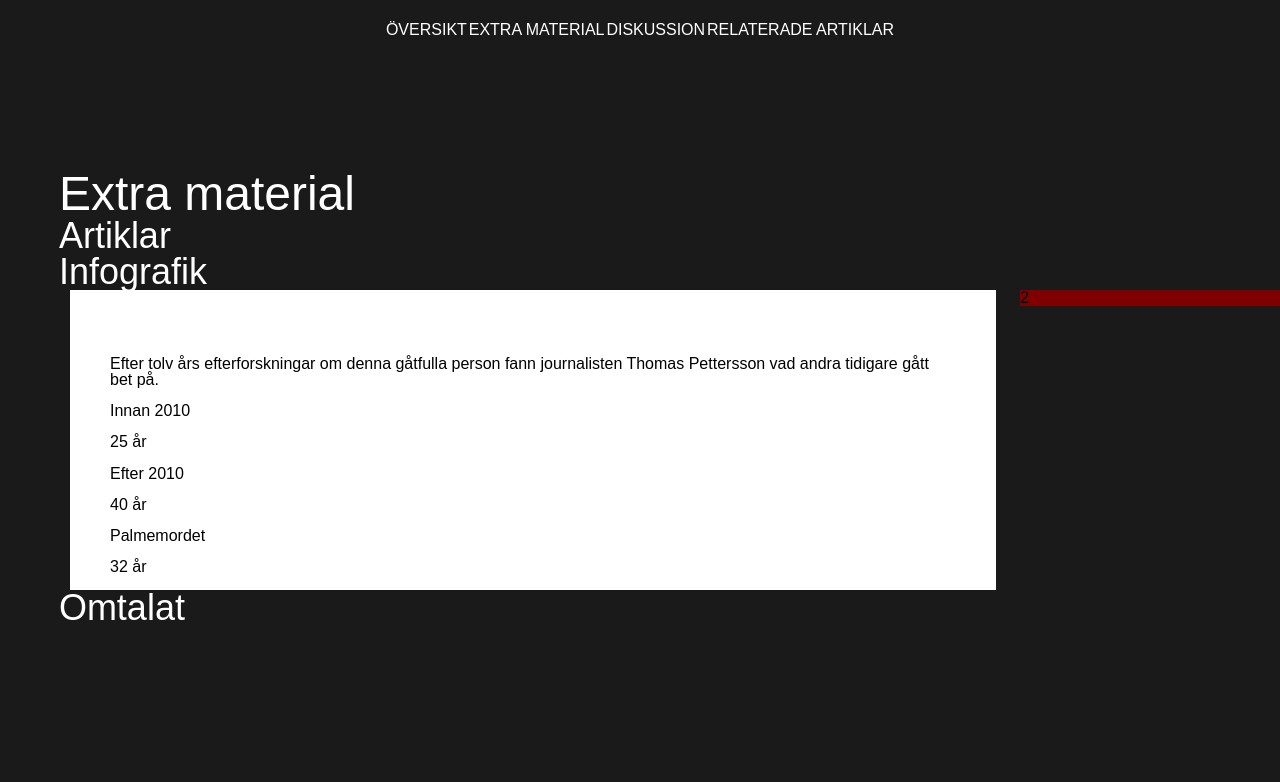
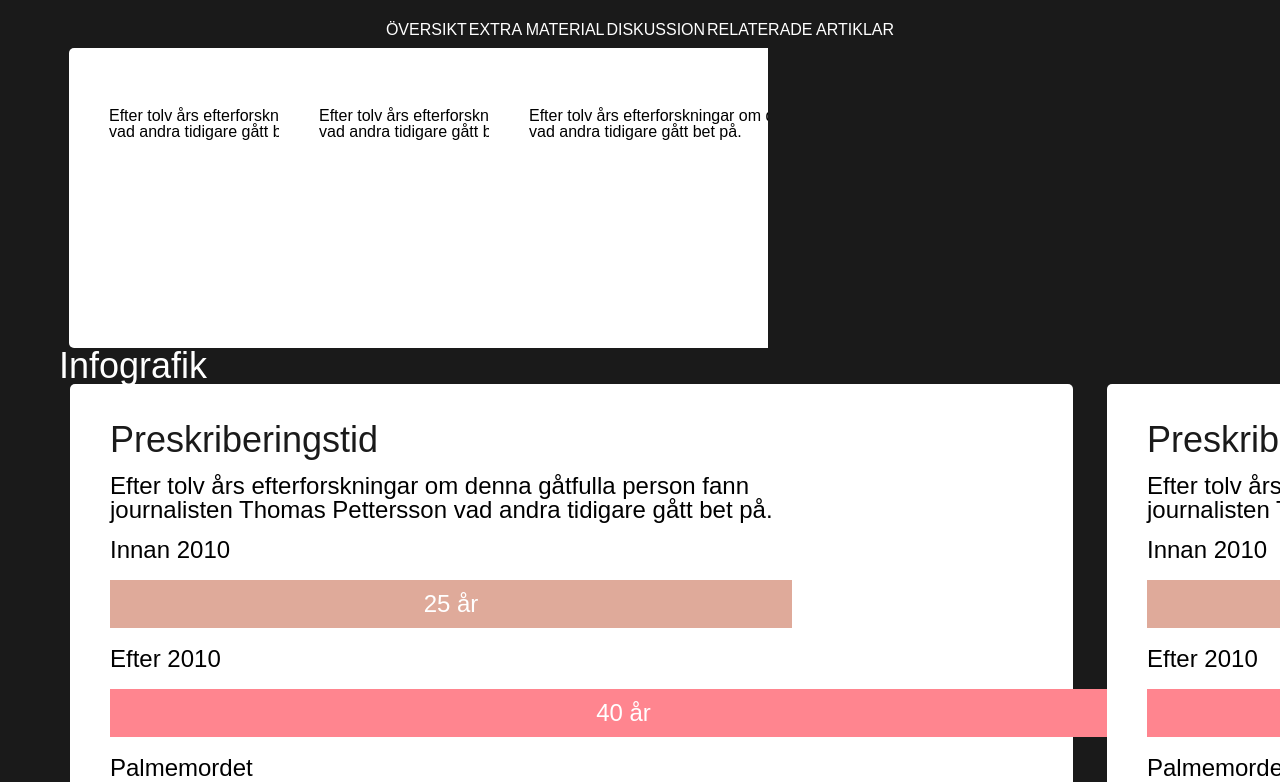
Before and after one commit to besv16/Filter, a React (Create React App) app in the folder frontend/: page / in a window 1280 px wide. Shown: the part 738-1520 px from the top of the page. Built offline with nearby package versions, Linux system fonts and the light colour scheme.

Commit message:
Styling fixes, Making the SimpleSlider more dynamic etc

```diff
--- a/frontend/src/App.css
+++ b/frontend/src/App.css
@@ -4,6 +4,10 @@ h1 {
 
 h2 {
   font-size: 36px;
+}
+
+h3 {
+  font-size: 24px;
 }
 
 .App {
--- a/frontend/src/components/Extra/index.css
+++ b/frontend/src/components/Extra/index.css
@@ -1,9 +1,13 @@
 .Extra {
   width: 100%;
   height: 100vh;
-  /* background-color: hotpink; */
+  padding-top: 8vh;
   transition: 1s ease-in;
   display: flex;
   flex-direction: column;
   justify-content: center;
 }
+
+.Extra h1 {
+  height: 13vh;
+}
--- a/frontend/src/components/Extra/index.js
+++ b/frontend/src/components/Extra/index.js
@@ -9,10 +9,11 @@ class Extra extends React.Component {
         <h1>Extra material</h1>
         <div>
           <h2>Artiklar</h2>
+          <SimpleSlider name="Articles" sliderClassName="sliderContainer0" slidesToShow="3" slidesToScroll="1"/>
         </div>
         <div>
           <h2>Infografik</h2>
-          <SimpleSlider/>
+          <SimpleSlider name="Infographic" sliderClassName="sliderContainer1" slidesToShow="1.1" slidesToScroll="1"/>
         </div>
         <div>
           <h2>Omtalat</h2>
--- a/frontend/src/components/SimpleSlider/index.css
+++ b/frontend/src/components/SimpleSlider/index.css
@@ -1,15 +1,75 @@
-.sliderContainer {
+.sliderContainer0 {
+  width: 60%;
+}
+
+.sliderContainer1 {
   width: 100%;
 }
 
-.slider1 {
+.slider0 {
   width: 89%;
   height: 300px;
   padding: 0px 40px;
   display: flex;
   flex-direction: column;
-  justify-content: space-evenly;
+  justify-content: flex-start;
   background-color: #fff;
+  border-radius: 5px;
+}
+
+.slider1 {
+  width: 89%;
+  height: 541px;
+  padding: 0px 40px;
+  display: flex;
+  flex-direction: column;
+  justify-content: flex-start;
+  background-color: #fff;
+  border-radius: 5px;
+}
+
+.slider1 div {
+  font-size: 24px;
+}
+
+.dataRow1 {
+  width: 682px;
+  height: 48px;
+  background-color: #DFAA9A;
+  color: #fff;
+    display: flex;
+    flex-direction: row;
+    justify-content: center;
+    align-items: center;
+}
+
+.dataRow2 {
+  width: 1027px;
+  height: 48px;
+  background-color: #FF858F;
+  color: #fff;
+    display: flex;
+    flex-direction: row;
+    justify-content: center;
+    align-items: center;
+}
+
+.dataRow3 {
+  width: 851px;
+  height: 48px;
+  background-color: #979797;
+  color: #fff;
+
+    display: flex;
+    flex-direction: row;
+    justify-content: center;
+    align-items: center;
+}
+
+.slider1 h2 {
+  color: #1a1a1a;
+  padding: 0;
+  padding-top: 38px;
 }
 
  .slider1 .dataRow:nth-child(1) {
@@ -27,3 +87,21 @@
 .slider4 {
   background-color: green;
 }
+
+h3.dataHeading {
+  height: 42px;
+}
+
+.dataContainer {
+  height: 109px;
+}
+
+.dataDescription {
+  width: 665px;
+  height: 80px;
+  color: black;
+  display: flex;
+  flex-direction: row;
+  justify-content: center;
+  align-items: center;
+}
--- a/frontend/src/components/SimpleSlider/index.js
+++ b/frontend/src/components/SimpleSlider/index.js
@@ -4,8 +4,9 @@ import './index.css'
 
 export default class SimpleSlider extends Component {
   render() {
+    console.log(this.props.name + ', ' + this.props.slidesToShow + ', ' + this.props.slidesToScroll);
     const settings = {
-      className: 'sliderContainer',
+      className: this.props.sliderClassName,
       centerMode: true,
       centerPadding: '70px',
       focusOnSelect: true,
@@ -13,35 +14,99 @@ export default class SimpleSlider extends Component {
       dots: false,
       infinite: false,
       speed: 1000,
-      slidesToShow: 1.2,
-      slidesToScroll: 1
+      slidesToShow: this.props.slidesToShow,
+      slidesToScroll: this.props.slidesToScroll
     };
+
+
+    if (this.props.name == 'Articles') {
+      console.log("NAMNET ÄR Articles");
+      return (
+        <div className="noPadding">
+          <Slider {...settings}>
+            <div className="slider0">
+              <h2>Test</h2>
+              <div className="dataDescription">
+                <p>Efter tolv års efterforskningar om denna gåtfulla person fann journalisten Thomas Pettersson vad andra tidigare gått bet på.</p>
+                </div>
+            </div>
+            <div className="slider0">
+              <h2>Test</h2>
+              <div className="dataDescription">
+                <p>Efter tolv års efterforskningar om denna gåtfulla person fann journalisten Thomas Pettersson vad andra tidigare gått bet på.</p>
+                </div>
+            </div>
+            <div className="slider0">
+              <h2>Test</h2>
+              <div className="dataDescription">
+                <p>Efter tolv års efterforskningar om denna gåtfulla person fann journalisten Thomas Pettersson vad andra tidigare gått bet på.</p>
+                </div>
+            </div>
+          </Slider>
+        </div>
+      );
+    }
+
+    if (this.props.name == 'Infographic') {
+      console.log("NAMNET ÄR INFOGRAPHIC");
       return (
         <div className="noPadding">
           <Slider {...settings}>
             <div>
             <div className="slider1">
             <h2>Preskriberingstid</h2>
+            <div className="dataDescription">
             <p>Efter tolv års efterforskningar om denna gåtfulla person fann journalisten Thomas Pettersson vad andra tidigare gått bet på.</p>
-              <p className="dataHeading">Innan 2010</p>
-              <div className="dataRow">
+            </div>
+            <div className="dataContainer">
+            <h3 className="dataHeading">Innan 2010</h3>
+            <div className="dataRow1">
             <p>25 år</p>
             </div>
-              <p className="dataHeading">Efter 2010</p>
-              <div className="dataRow">
+            </div>
+            <div className="dataContainer">
+            <h3 className="dataHeading">Efter 2010</h3>
+            <div className="dataRow2">
             <p>40 år</p>
             </div>
-              <p className="dataHeading">Palmemordet</p>
-              <div className="dataRow">
+            </div>
+            <div className="dataContainer">
+            <h3 className="dataHeading">Palmemordet</h3>
+            <div className="dataRow3">
             <p>32 år</p>
             </div>
             </div>
             </div>
+            </div>
             <div>
-            <div className="slider2">2</div>
+            <div className="slider1">
+            <h2>Preskriberingstid</h2>
+            <div className="dataDescription">
+            <p>Efter tolv års efterforskningar om denna gåtfulla person fann journalisten Thomas Pettersson vad andra tidigare gått bet på.</p>
+            </div>
+            <div className="dataContainer">
+            <h3 className="dataHeading">Innan 2010</h3>
+            <div className="dataRow1">
+            <p>25 år</p>
+            </div>
+            </div>
+            <div className="dataContainer">
+            <h3 className="dataHeading">Efter 2010</h3>
+            <div className="dataRow2">
+            <p>40 år</p>
+            </div>
+            </div>
+            <div className="dataContainer">
+            <h3 className="dataHeading">Palmemordet</h3>
+            <div className="dataRow3">
+            <p>32 år</p>
+            </div>
+            </div>
+            </div>
             </div>
           </Slider>
         </div>
       );
     }
   }
+}
```
Lines whose indentation alone changed are shown as unchanged.
